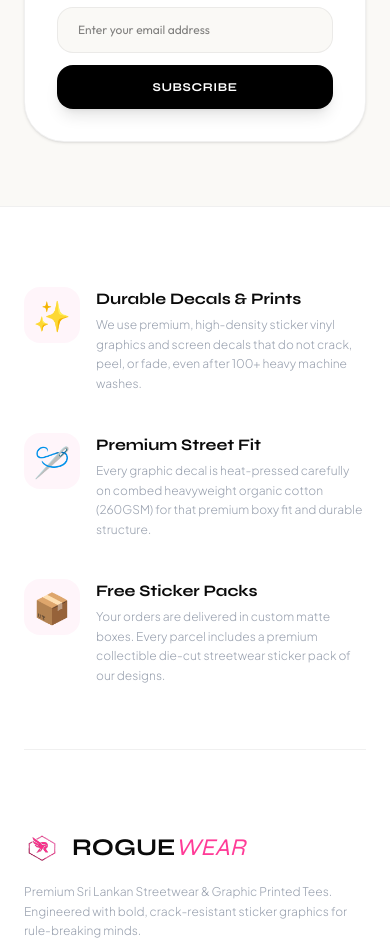
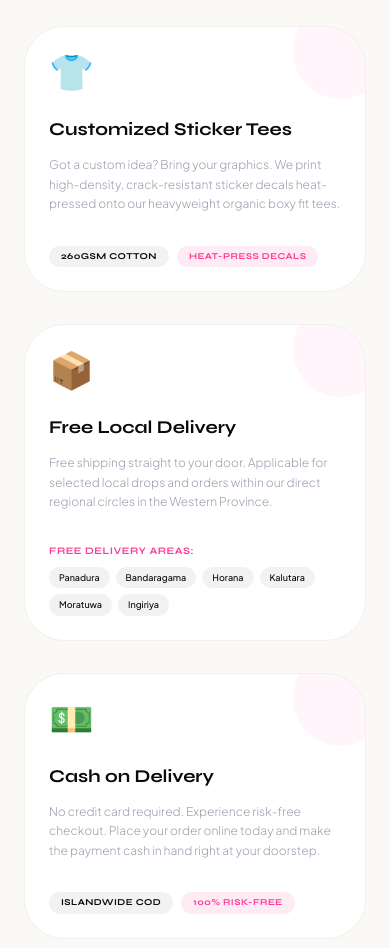
Before and after one commit to gkcama-dev/rogue-wear-web, a plain HTML site: page index.html in a window 390 px wide. Shown: the part 8596-9544 px from the top of the page. Drawn offline with nearby package versions, Linux system fonts and the light colour scheme.

Commit message:
Add Services section with 3 service cards
Introduce a new #services section: a modern, responsive 3-column layout that showcases three service cards (Customized Sticker Tees, Free Local Delivery, Cash on Delivery). Each card includes icons, brief descriptions, badges/tags, hover effects and subtle decorative elements; Free Local Delivery lists supported areas. Layout uses existing design tokens/classes for spacing, typography and responsive behavior.

```diff
--- a/index.html
+++ b/index.html
@@ -414,7 +414,77 @@
         </div>
     </section>
 
-
+    <!-- 7. SERVICES SECTION (Modern, clean, minimal 3-column layout) -->
+    <section id="services" class="px-6 sm:px-12 lg:px-20 max-w-[1536px] mx-auto mb-16 sm:mb-24 reveal">
+        <div class="text-center space-y-4 mb-10 sm:mb-16">
+            <span class="text-[10px] uppercase tracking-[0.2em] text-brand-pink font-bold bg-brand-pink/10 px-4 py-1.5 rounded-full font-syne">
+                / Rogue Services & Perks
+            </span>
+            <h2 class="font-syne text-3xl sm:text-4xl font-extrabold text-brand-dark">
+                Engineered For Your <span class="text-outline-pink font-light italic text-brand-pink">Street Style</span>
+            </h2>
+            <p class="text-xs sm:text-sm text-gray-400 font-light max-w-xl mx-auto font-jakarta">
+                Premium streetwear drops backed by reliable services. Customized apparel, free regional drops, and stress-free islandwide checkout.
+            </p>
+        </div>
+
+        <div class="grid grid-cols-1 lg:grid-cols-3 gap-8">
+            <!-- Service Card 1: Custom Tees -->
+            <div class="bg-brand-card border border-brand-border rounded-custom-xl p-6 sm:p-8 space-y-6 streetwear-card hover:shadow-xl hover:border-brand-pink/30 transition-all duration-300 relative overflow-hidden group">
+                <div class="absolute -right-6 -top-6 w-24 h-24 bg-brand-pink/5 rounded-full group-hover:scale-150 transition-transform duration-500"></div>
+                <span class="text-4xl block">👕</span>
+                <div class="space-y-3">
+                    <h4 class="font-syne text-lg font-bold text-brand-dark">Customized Sticker Tees</h4>
+                    <p class="text-xs text-gray-400 font-light leading-relaxed font-jakarta">
+                        Got a custom idea? Bring your graphics. We print high-density, crack-resistant sticker decals heat-pressed onto our heavyweight organic boxy fit tees.
+                    </p>
+                </div>
+                <div class="pt-2 flex flex-wrap gap-2">
+                    <span class="text-[9px] font-syne font-bold uppercase tracking-wider bg-black/5 dark:bg-white/5 text-brand-dark px-3 py-1 rounded-full">260GSM Cotton</span>
+                    <span class="text-[9px] font-syne font-bold uppercase tracking-wider bg-brand-pink/10 text-brand-pink px-3 py-1 rounded-full">Heat-Press Decals</span>
+                </div>
+            </div>
+
+            <!-- Service Card 2: Free Delivery -->
+            <div class="bg-brand-card border border-brand-border rounded-custom-xl p-6 sm:p-8 space-y-6 streetwear-card hover:shadow-xl hover:border-brand-pink/30 transition-all duration-300 relative overflow-hidden group">
+                <div class="absolute -right-6 -top-6 w-24 h-24 bg-brand-pink/5 rounded-full group-hover:scale-150 transition-transform duration-500"></div>
+                <span class="text-4xl block">📦</span>
+                <div class="space-y-3">
+                    <h4 class="font-syne text-lg font-bold text-brand-dark">Free Local Delivery</h4>
+                    <p class="text-xs text-gray-400 font-light leading-relaxed font-jakarta">
+                        Free shipping straight to your door. Applicable for selected local drops and orders within our direct regional circles in the Western Province.
+                    </p>
+                </div>
+                <div class="pt-2">
+                    <div class="text-[10px] font-syne font-bold text-brand-pink uppercase tracking-wider mb-2">Free Delivery Areas:</div>
+                    <div class="flex flex-wrap gap-1.5">
+                        <span class="text-[9px] font-jakarta font-medium bg-black/5 dark:bg-white/5 text-brand-dark px-2.5 py-1 rounded-full">Panadura</span>
+                        <span class="text-[9px] font-jakarta font-medium bg-black/5 dark:bg-white/5 text-brand-dark px-2.5 py-1 rounded-full">Bandaragama</span>
+                        <span class="text-[9px] font-jakarta font-medium bg-black/5 dark:bg-white/5 text-brand-dark px-2.5 py-1 rounded-full">Horana</span>
+                        <span class="text-[9px] font-jakarta font-medium bg-black/5 dark:bg-white/5 text-brand-dark px-2.5 py-1 rounded-full">Kalutara</span>
+                        <span class="text-[9px] font-jakarta font-medium bg-black/5 dark:bg-white/5 text-brand-dark px-2.5 py-1 rounded-full">Moratuwa</span>
+                        <span class="text-[9px] font-jakarta font-medium bg-black/5 dark:bg-white/5 text-brand-dark px-2.5 py-1 rounded-full">Ingiriya</span>
+                    </div>
+                </div>
+            </div>
+
+            <!-- Service Card 3: COD -->
+            <div class="bg-brand-card border border-brand-border rounded-custom-xl p-6 sm:p-8 space-y-6 streetwear-card hover:shadow-xl hover:border-brand-pink/30 transition-all duration-300 relative overflow-hidden group">
+                <div class="absolute -right-6 -top-6 w-24 h-24 bg-brand-pink/5 rounded-full group-hover:scale-150 transition-transform duration-500"></div>
+                <span class="text-4xl block">💵</span>
+                <div class="space-y-3">
+                    <h4 class="font-syne text-lg font-bold text-brand-dark">Cash on Delivery</h4>
+                    <p class="text-xs text-gray-400 font-light leading-relaxed font-jakarta">
+                        No credit card required. Experience risk-free checkout. Place your order online today and make the payment cash in hand right at your doorstep.
+                    </p>
+                </div>
+                <div class="pt-2 flex flex-wrap gap-2">
+                    <span class="text-[9px] font-syne font-bold uppercase tracking-wider bg-black/5 dark:bg-white/5 text-brand-dark px-3 py-1 rounded-full">Islandwide COD</span>
+                    <span class="text-[9px] font-syne font-bold uppercase tracking-wider bg-brand-pink/10 text-brand-pink px-3 py-1 rounded-full">100% Risk-Free</span>
+                </div>
+            </div>
+        </div>
+    </section>
 
     <!-- 8. NEWSLETTER SECTION -->
     <section class="px-6 sm:px-12 lg:px-20 max-w-[1536px] mx-auto mb-16 sm:mb-24 reveal">
```
